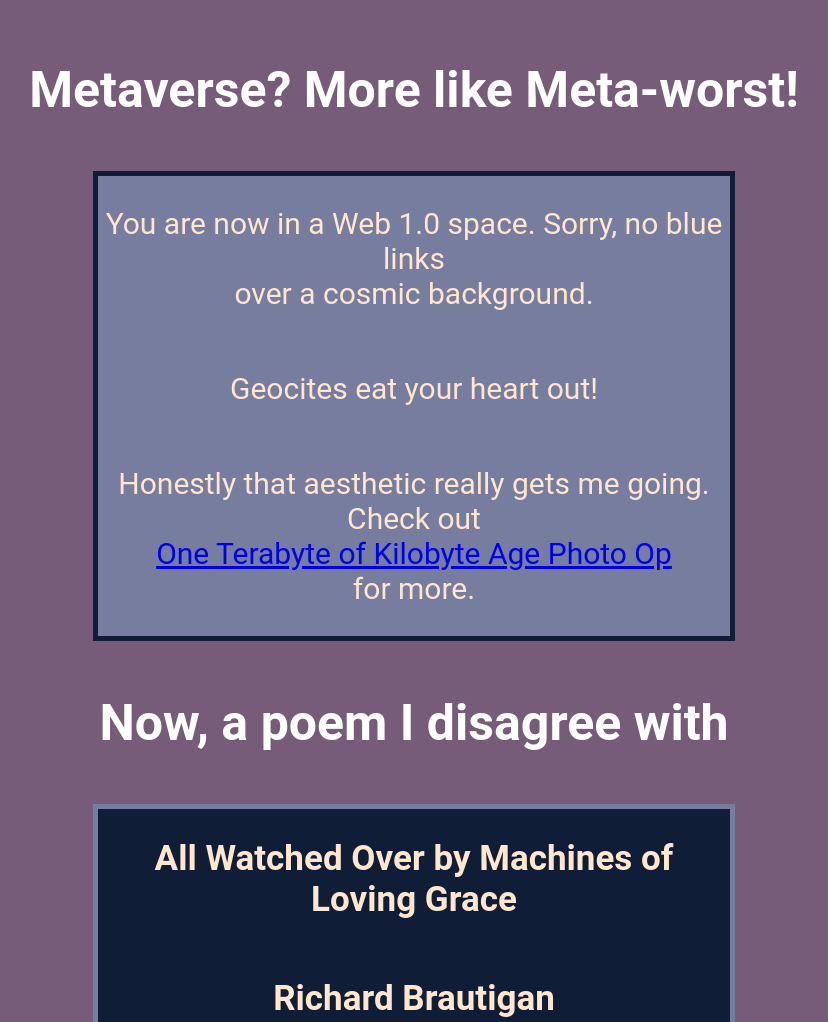
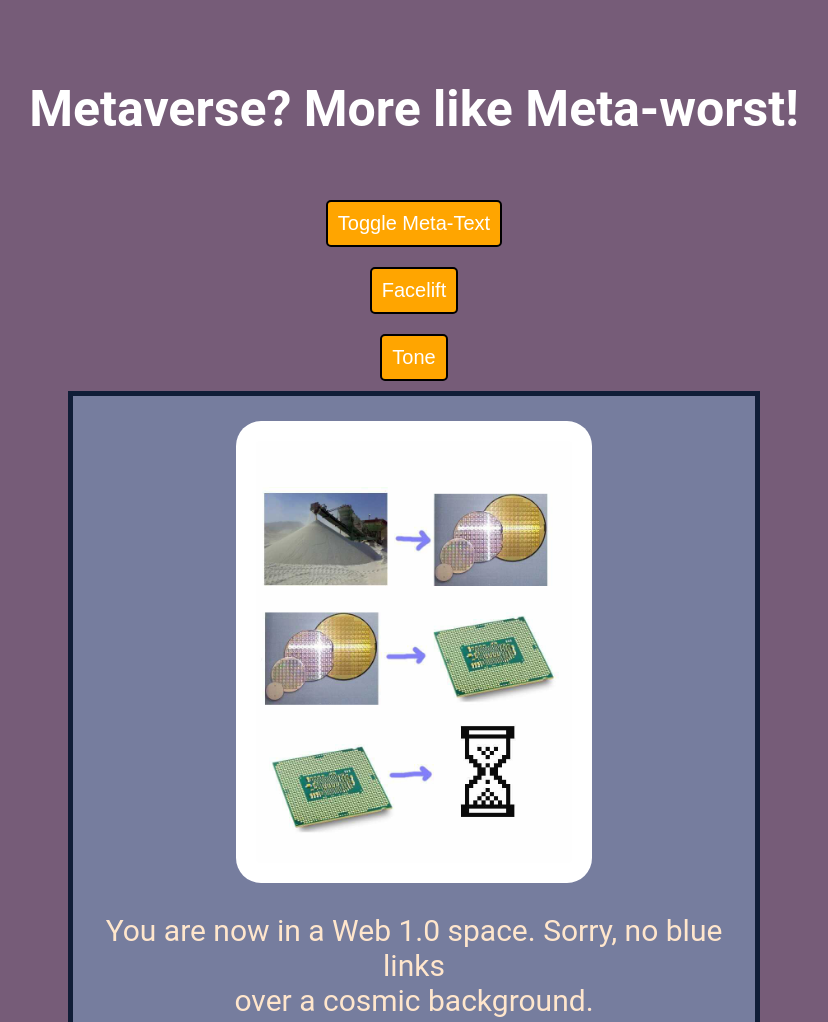
Before and after one commit to williexwill/JS_Workshop, a plain HTML site: page index.html in a window 1280 px wide. Shown: the top 1022 px of the page, without its empty margins (226-1054 px from the left). Drawn offline with nearby package versions, Linux system fonts and the light colour scheme.

Commit message:
week 9 challenges

```diff
--- a/index.html
+++ b/index.html
@@ -7,8 +7,13 @@
   </head>
   <body>
     <div class ="formatText">
+      <h1 id="noShow">This is my project!</h1>
       <h1>Metaverse? More like Meta-worst!</h1>
+      <button id="toggleJokes">Toggle Meta-Text</button>
+      <button id="newLook">Facelift</button>
+      <button id="feedBack">Tone</button>
         <section id="joke">
+          <img id = "img1" src="Image_from_iOS.jpg" alt="The Lifecycle of Digital Sand">
           <p>You are now in a Web 1.0 space. Sorry, no blue links
             over a cosmic background.</p>
           <p>Geocites eat your heart out!</p>
@@ -53,6 +58,7 @@
             by machines of loving grace.</p>
         </section>
     </div>
+    <script src="https://code.jquery.com/jquery-3.6.0.min.js"></script>
     <script src="script.js"></script>
   </body>
 </html>
--- a/script.js
+++ b/script.js
@@ -1 +1,90 @@
 //alert('My project is going to be awesome!');
+
+$("#noShow").hide();
+
+//$("h1").html("Metaverse as Cyberspatial Fix")
+
+$("#joke").append("<p>Your VR looks worse than a SEGA DreamCast, I'm not going in there.</p>");
+
+$("#toggleJokes").css({
+    "background-color": "orange",
+    "color": "white",
+    "font-size": "20px",
+    "padding": "10px",
+    "border-radius": "5px",
+    "border": "2px solid black",
+    "margin": "10px"
+});
+
+$("#toggleJokes").click(function() {
+    $("#joke").toggle();
+})
+
+$("#newLook").click(function() {
+    $("body").css({
+         "background-color" : "black"
+     });
+    $("#joke").css({
+        "border" : "5px solid white",
+        "background-color" : "black",
+        "color" : "white",
+        "font-size" : "12px",
+    });
+    $("#poem").css({
+        "border" : "5px solid white",
+        "background-color" : "black",
+        "color" : "white",
+        "font-size" : "12px",
+    });
+    $("button").css({
+        "background-color": "black",
+        "color": "white",
+        "font-size": "10px",
+        "border": "2px solid white",
+    })
+    $(".formatText").css({
+       "font-family" : "'Georgia'",
+      })
+    $("p").css({
+        "font-size" : "12px",
+    })
+    $("h2").css({
+        "font-size" : "16px",
+    })
+    $("h1").css({
+        "font-size" : "20px",
+    })
+})
+
+$("#newLook").css({
+    "background-color": "orange",
+    "color": "white",
+    "font-size": "20px",
+    "padding": "10px",
+    "border-radius": "5px",
+    "border": "2px solid black",
+    "margin": "10px"
+})
+
+$("#feedBack").css({
+    "background-color": "orange",
+    "color": "white",
+    "font-size": "20px",
+    "padding": "10px",
+    "border-radius": "5px",
+    "border": "2px solid black",
+    "margin": "10px"
+})
+
+$("#feedBack").click(function() {
+   let response = prompt("serious or silly?");
+    if (response == "serious"){
+        $("h1").html("Metaverse as Cyberspatial Fix");
+    }
+    else if (response == "silly"){
+        $("h1").html("Metaverse? More like Meta-worst!");
+    }
+    // else {
+    //     prompt("serious or silly?");
+    // }
+})
--- a/styles.css
+++ b/styles.css
@@ -32,6 +32,7 @@
     align-items: center;
     width: 50%;
     margin: 0 auto;
+    padding: 2%;
     color: rgb(255, 230, 204);
 }
 
@@ -44,5 +45,13 @@
     align-items: center;
     width: 50%;
     margin: 0 auto;
+    padding: 2%;
     color: rgb(255, 230, 204);
 }
+
+#img1 {
+  border-radius: 25px;
+  background: #ffffff;
+  padding: 20px;
+  width: 50%;
+}
```
Also changed, not shown: Image_from_iOS.jpg (added), ked05_large4.jpg (added).
